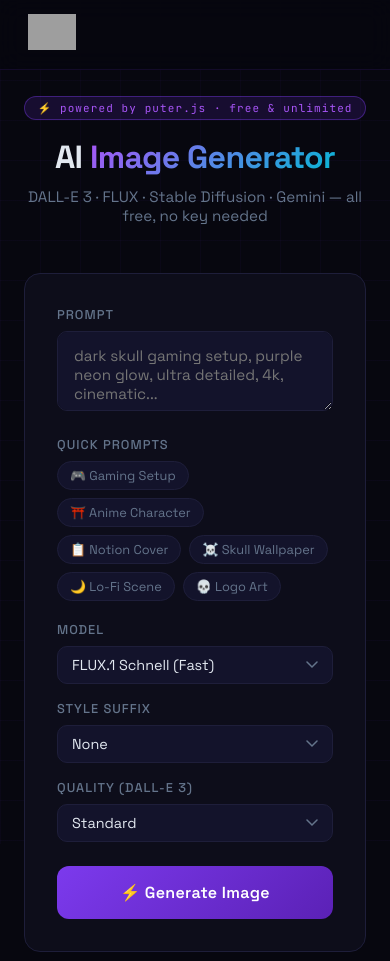
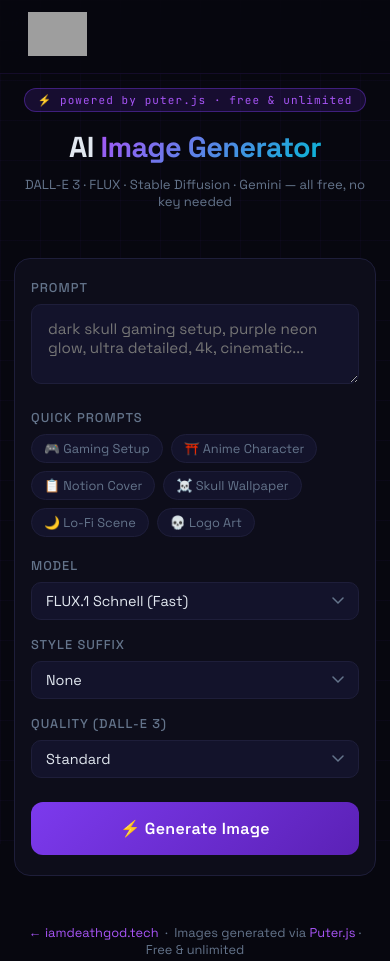
Before and after one commit to iamdeathgod/gen.iamdeathgod.tech, a plain HTML site: page index.html in a window 390 px wide. Shown: the top 961 px of the page. Drawn offline with Linux system fonts and the light colour scheme; grey boxes are pictures that could not be loaded.

Commit message:
hide-on-scroll navbar, bigger logo, mobile responsive

```diff
--- a/index.html
+++ b/index.html
@@ -147,6 +147,14 @@
 
     @media (max-width: 600px) {
       .controls { grid-template-columns: 1fr; }
+      .container { padding: 88px 14px 60px; }
+      .header h1 { font-size: 1.8rem; }
+      .header p { font-size: 0.82rem; }
+      .card { padding: 20px 16px; }
+      .presets { gap: 6px; }
+      .preset-btn { font-size: 0.75rem; padding: 4px 10px; }
+      .output-header { flex-direction: column; align-items: flex-start; gap: 10px; }
+      #navbar { padding: 10px 14px; }
     }
 
     select {
@@ -358,9 +366,9 @@
 </head>
 <body>
 
-  <nav style="position:fixed;top:0;left:0;right:0;z-index:100;padding:14px 28px;display:flex;align-items:center;background:rgba(7,7,15,0.85);backdrop-filter:blur(12px);border-bottom:1px solid rgba(124,58,237,0.12);">
+  <nav id="navbar" style="position:fixed;top:0;left:0;right:0;z-index:100;padding:12px 28px;display:flex;align-items:center;background:rgba(7,7,15,0.88);backdrop-filter:blur(14px);border-bottom:1px solid rgba(124,58,237,0.12);transition:transform 0.3s ease;">
     <a href="https://iamdeathgod.tech" style="text-decoration:none;">
-      <img src="https://iamdeathgod.tech/logo.svg" alt="iamdeathgod" style="height:36px;width:auto;" />
+      <img src="https://iamdeathgod.tech/logo.svg" alt="iamdeathgod" style="height:44px;width:auto;" />
     </a>
   </nav>
   <div class="container">
@@ -545,5 +553,17 @@
       if (e.key === 'Enter' && (e.ctrlKey || e.metaKey)) generate();
     });
   </script>
+  <script>
+    // Hide navbar on scroll down, show on scroll up
+    let lastY = 0;
+    const nav = document.getElementById('navbar');
+    window.addEventListener('scroll', () => {
+      const y = window.scrollY;
+      if (y > lastY && y > 60) nav.style.transform = 'translateY(-100%)';
+      else nav.style.transform = 'translateY(0)';
+      lastY = y;
+    }, { passive: true });
+  </script>
+
 </body>
 </html>
```
